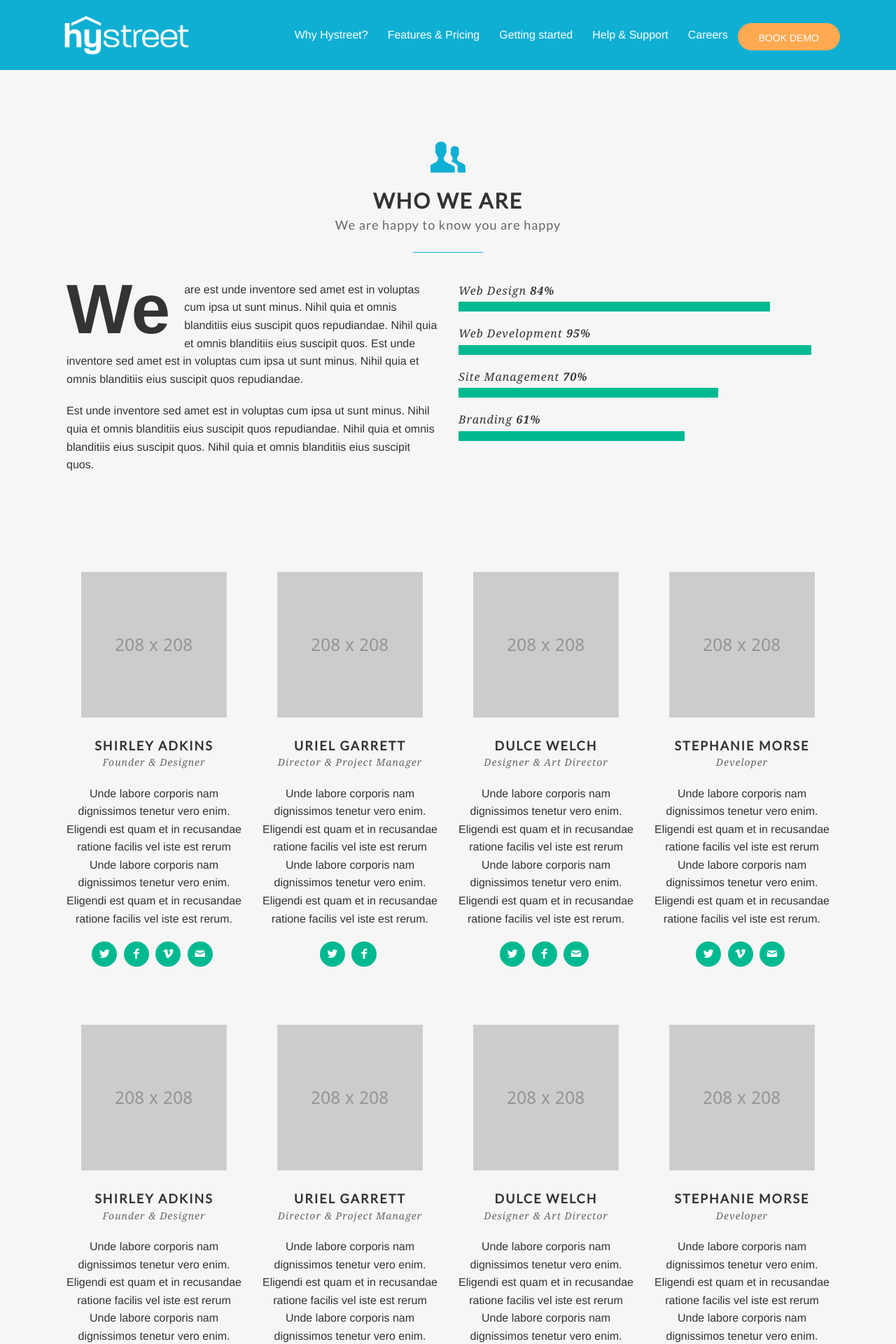
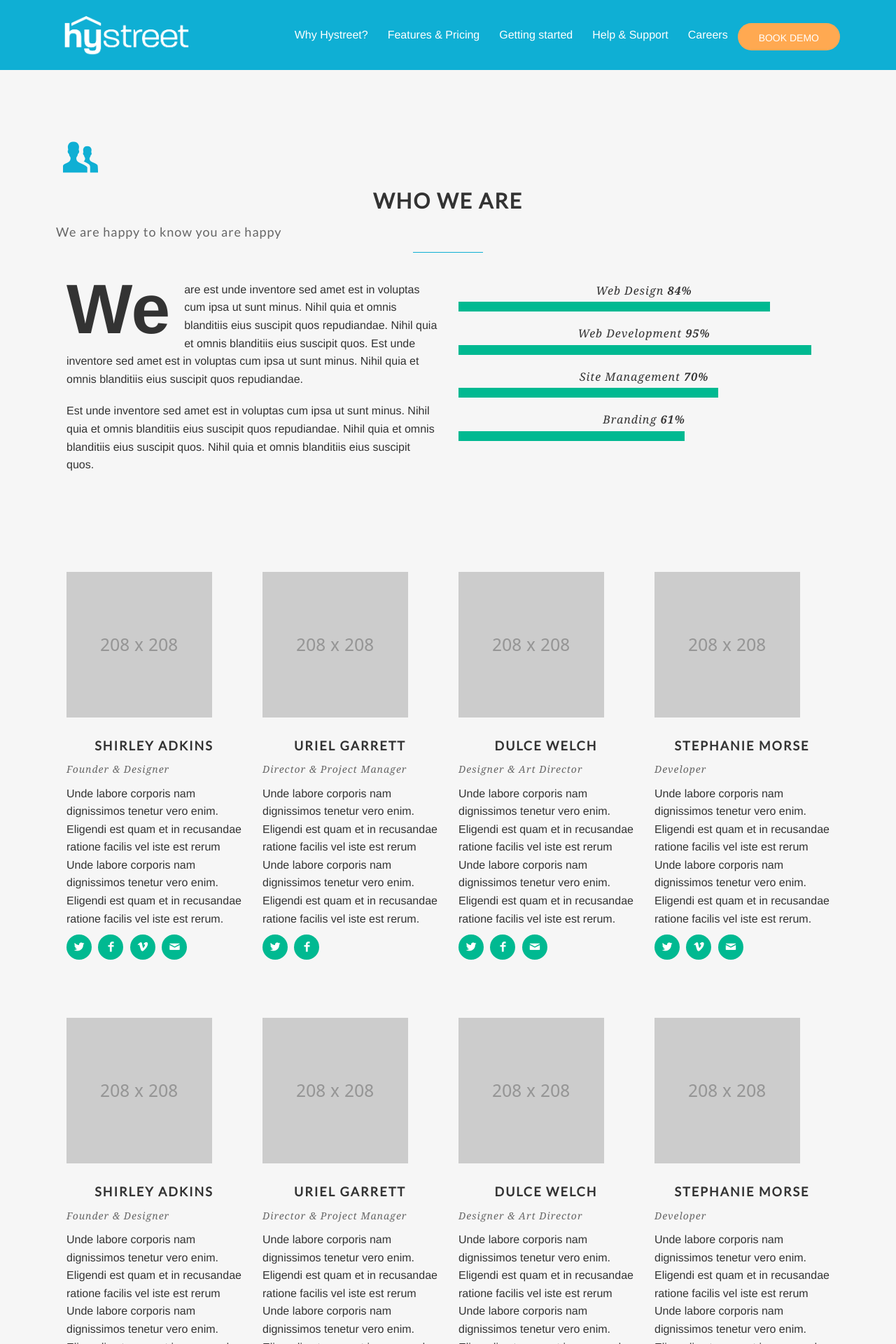
Before and after one commit to hystreet/hystreet.github.io, a Jekyll site: the page built from about.html, in a window 1280 px wide. Shown: the top 1920 px of the page at 70% size. Built offline with Jekyll 4.4.1, drawn with Linux system fonts in a browser that asks for light colours; some web fonts are replaced; a script that is not in the unit is left out.

Commit message:
updating styles for body text h2 and p

```diff
--- a/css/style.css
+++ b/css/style.css
@@ -68,8 +68,12 @@
   height: 60px;
 }
 
-.centered-text {
+.centered-text h1, h2, h3, h4 {
   text-align: center;
+}
+
+.centered-text p {
+  margin: 10px auto;
 }
 
 .light {
```
